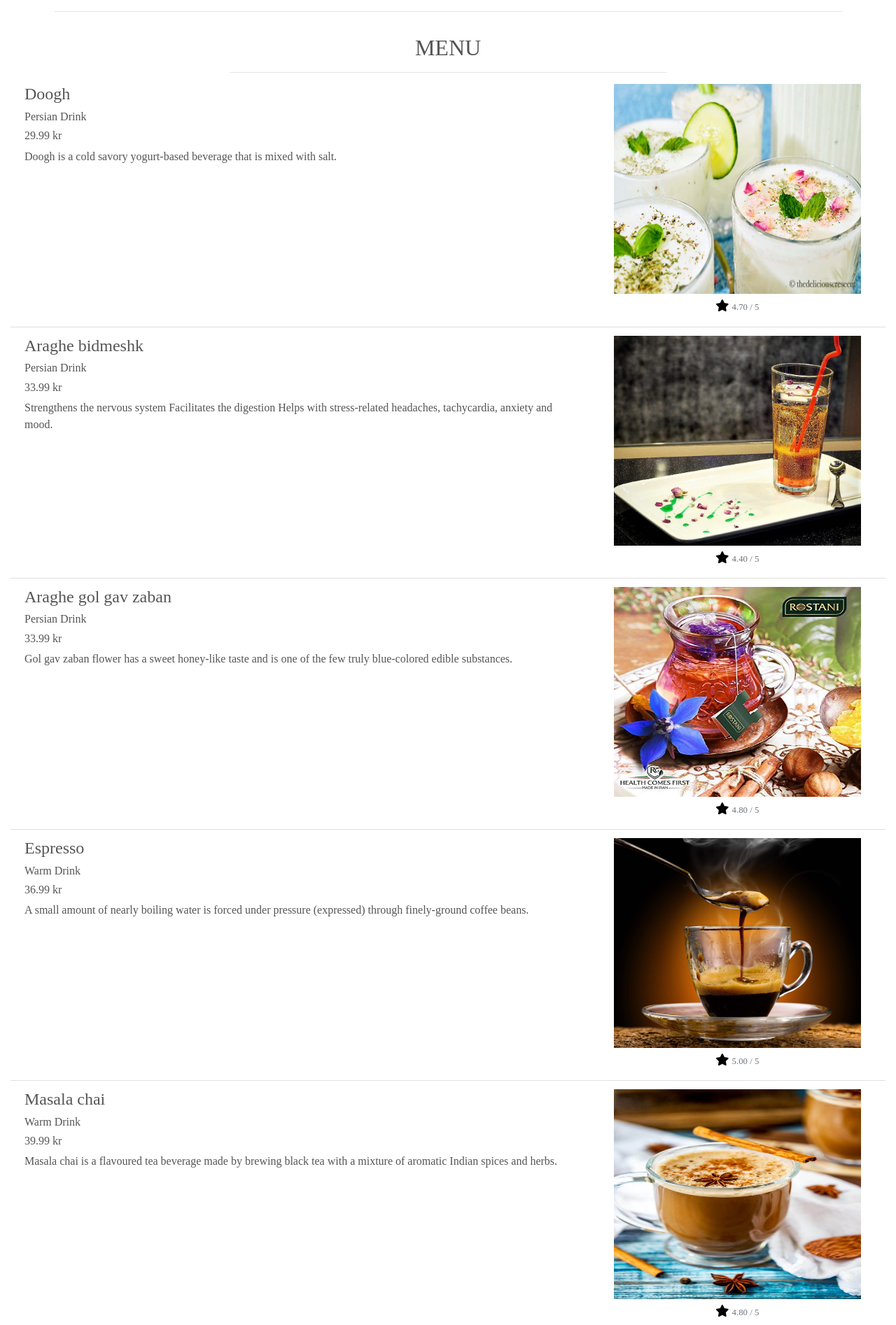
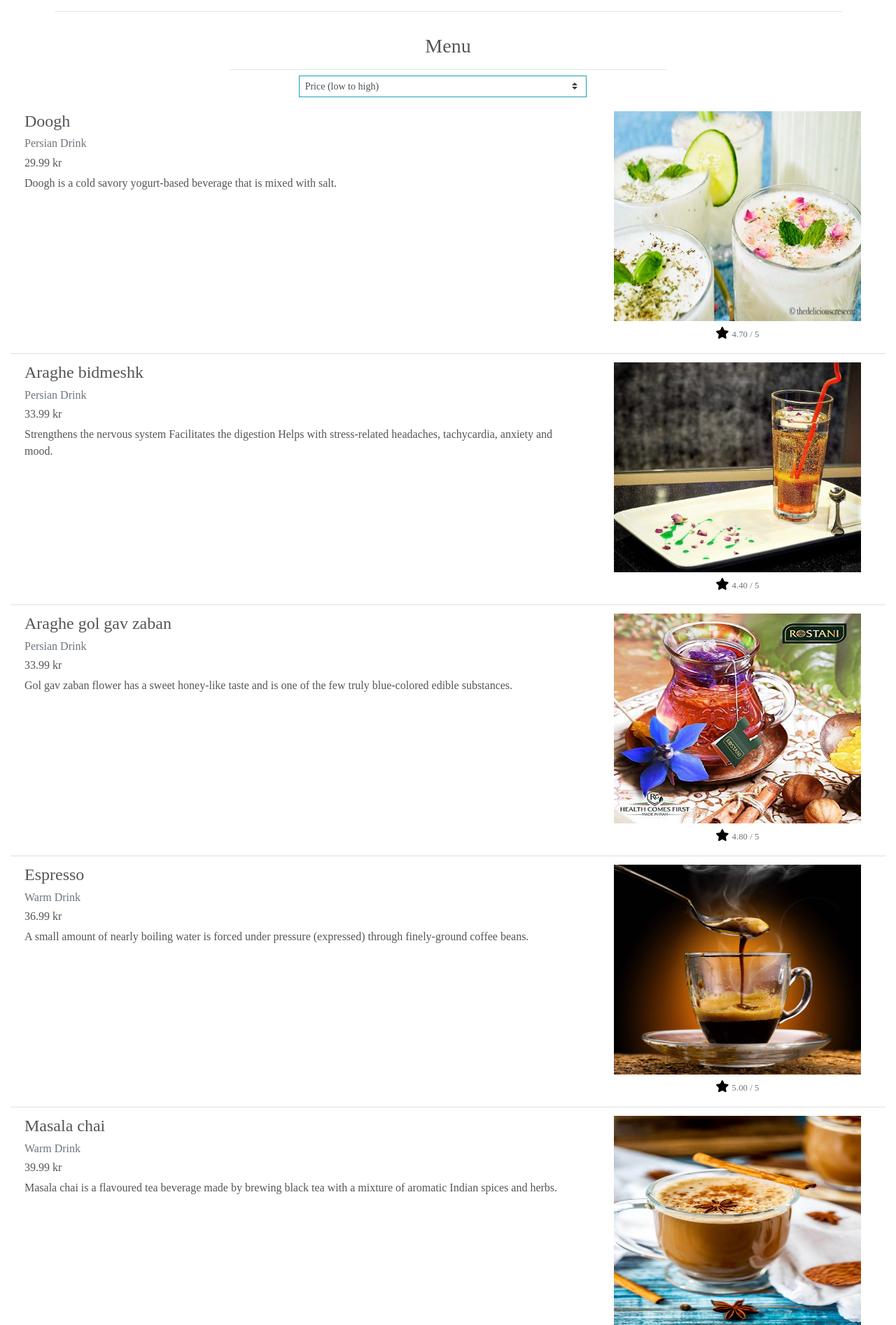
Before and after one commit to behnazkhoshnood/tadig_restaurant_v2, a Django app: a page that uses products/templates/products/products.html in a window 1280 px wide. Shown: the part 144-2038 px from the top of the page at 70% size. Run offline with Django 3.2, Linux system fonts and the light colour scheme; data comes from the database, SQL or seed files in the repository; some libraries are stand-ins or nearby versions.

Commit message:
add sorting in each page

```diff
--- a/products/templates/products/products.html
+++ b/products/templates/products/products.html
@@ -1,7 +1,7 @@
 {% extends "base.html" %}
 {% load static %}
 
-{% block extra_title %}- Menu pages {% endblock %}
+{% block extra_title %}{% for c in current_categories %}- {{ c.friendly_name}}s {% endfor %}- Menu {% endblock %}
 {% block page_header %}
     <div class="container header-container">
         <div class="row">
@@ -15,8 +15,28 @@
         <hr>
         <div class="row">
             <div class="col text-center mt-3">
-                <h2 class="logo-font">Menu</h2>
+                {% for c in current_categories %}
+                    <h3 class="inline">{{ c.friendly_name }}s</h3>
+                {% endfor %}
+                 <h3 class="inline">Menu</h3>
                 <hr class="w-50 mb-1">
+            </div>
+        </div>
+        <div class="row mt-1 mb-2">
+            <div class="col-12 col-lg-8 col-offset-6 my-auto order-md-last d-flex justify-content-center justify-content-md-end">
+                <div class="sort-select-wrapper w-50">
+                    <select id="sort-selector" class="custom-select custom-select-sm rounded-0 border border-{% if current_sorting != 'None_None' %}info{% else %}black{% endif %}">
+                        <option value="reset" {% if current_sorting == 'None_None' %}selected{% endif %}>Sort by...</option>
+                        <option value="price_asc" {% if current_sorting == 'price_asc' %}selected{% endif %}>Price (low to high)</option>
+                        <option value="price_desc" {% if current_sorting == 'price_desc' %}selected{% endif %}>Price (high to low)</option>
+                        <option value="rating_asc" {% if current_sorting == 'rating_asc' %}selected{% endif %}>Rating (low to high)</option>
+                        <option value="rating_desc" {% if current_sorting == 'rating_desc' %}selected{% endif %}>Rating (high to low)</option>
+                        <option value="name_asc" {% if current_sorting == 'name_asc' %}selected{% endif %}>Name (A-Z)</option>
+                        <option value="name_desc" {% if current_sorting == 'name_desc' %}selected{% endif %}>Name (Z-A)</option>
+                        <option value="category_asc" {% if current_sorting == 'category_asc' %}selected{% endif %}>Category (A-Z)</option>
+                        <option value="category_desc" {% if current_sorting == 'category_desc' %}selected{% endif %}>Category (Z-A)</option>
+                    </select>
+                </div>
             </div>
         </div>
         <!--                                                products details -->
@@ -26,7 +46,13 @@
                         <div class="row">
                             <div class="col-12 col-md-6 col-lg-8">
                                 <h4>{{ product.name }}</h4>
-                                <h6>{{ product.category.friendly_name }}</h6>
+                                {% if product.category %}
+                                    <h6>
+                                        <a class="text-muted" href="{% url 'products' %}?category={{ product.category.name }}">
+                                            {{ product.category.friendly_name }}
+                                        </a>
+                                    </h6>
+                                {% endif %}
                                 <h6>{{ product.price }} kr</h6>
                                 <p>{{ product.description }}</p>
                             </div>
```
Also changed, not shown: products/templates/products/product_detail.html (+8 -1 lines).
